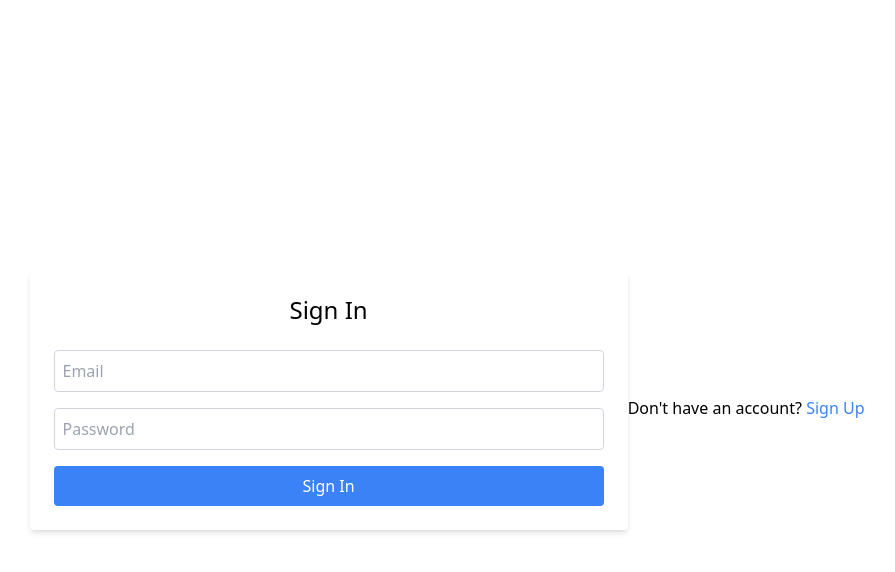
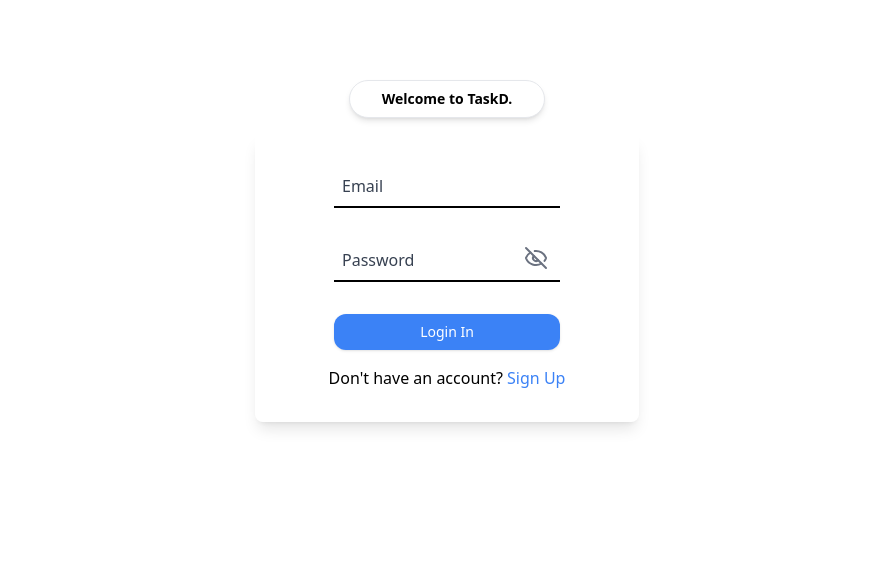
Before and after one commit to Aanshuu/taskd, a Next.js app: page /signIn in a window 1280 px wide. Shown: the top 572 px of the page, without its empty margins (193-1088 px from the left). Built offline with nearby package versions, Linux system fonts and the light colour scheme.

Commit message:
Refactor sign-in page component to improve user experience and add password visibility toggle

```diff
--- a/src/app/signIn/page.jsx
+++ b/src/app/signIn/page.jsx
@@ -3,13 +3,16 @@
 
 import { useState, useEffect } from "react";
 import { signIn, getCsrfToken } from "next-auth/react";
+import { Eye, EyeOff } from "lucide-react";
 import { useRouter } from "next/navigation";
-import Link from 'next/link';
+import { buttonVariants } from "@/components/ui/button";
+import Link from "next/link";
 
 const SignIn = () => {
   const [email, setEmail] = useState("");
   const [password, setPassword] = useState("");
   const [csrfToken, setCsrfToken] = useState("");
+  const [showPassword, setShowPassword] = useState(false);
   const router = useRouter();
 
   useEffect(() => {
@@ -35,30 +38,72 @@ const SignIn = () => {
     }
   };
 
+  const togglePasswordHandler = () => {
+    setShowPassword((prev) => !prev);
+  };
+
   return (
-    <div className="flex items-center justify-center h-screen">
-      <form onSubmit={handleSubmit} className="bg-white p-6 rounded shadow-md">
-        <h2 className="text-2xl mb-6 text-center">Sign In</h2>
+    <div className="mx-auto w-full max-w-screen-xl px-2.5 md:px-20 mb-12 mt-20 flex flex-col items-center justify-center text-center">
+      <div className="mb-4 flex max-w-fit items-center justify-center overflow-hidden rounded-full border border-gray-200 bg-white px-8 py-2 shadow-md backdrop-blur transition-all hover:border-gray-300 hover:bg-white/50">
+        <p className="text-sm font-semibold text-black">Welcome to TaskD.</p>
+      </div>
+      <div className="flex flex-col items-center justify-center w-full max-w-sm h-auto overflow-hidden bg-transparent backdrop-blur-md p-8 rounded-lg shadow-lg">
+        <form onSubmit={handleSubmit} className="">
+          <div className="flex flex-col relative w-full border-b-2 border-black mb-8">
             <input type="hidden" name="csrfToken" value={csrfToken} />
             <input
-          type="email"
-          placeholder="Email"
+              type="text"
               value={email}
               onChange={(e) => setEmail(e.target.value)}
-          className="mb-4 p-2 border border-gray-300 rounded w-full"
+              className="peer w-full px-3 py-2 mt-1 sm:text-sm focus:ring-0 bg-transparent border-none outline-none box-shadow-none"
+              required
             />
+            <label
+              htmlFor="email"
+              className="absolute text-md font-medium ml-2 text-gray-700 transition-all transform -translate-y-1/2 top-1/2 peer-placeholder-shown:top-1/2 peer-placeholder-shown:-translate-y-1/2 peer-focus:top-0 peer-focus:-translate-y-5 peer-focus:text-sm peer-valid:top-0 peer-valid:-translate-y-5 peer-valid:text-sm"
+            >
+              Email
+            </label>
+          </div>
+          <div className="flex flex-col relative w-full border-b-2 border-black mb-8">
+            <div className="flex flex-col">
               <input
-          type="password"
-          placeholder="Password"
+                type={showPassword ? "text" : "password"}
                 value={password}
                 onChange={(e) => setPassword(e.target.value)}
-          className="mb-4 p-2 border border-gray-300 rounded w-full"
+                className="peer w-full px-3 py-2 mt-1 sm:text-sm focus:ring-0 bg-transparent border-none outline-none box-shadow-none"
+                required
               />
+              <label
+                htmlFor="password"
+                className="absolute text-md font-medium ml-2 text-gray-700 transition-all transform -translate-y-1/2 top-1/2 peer-placeholder-shown:top-1/2 peer-placeholder-shown:-translate-y-1/2 peer-focus:top-0 peer-focus:-translate-y-5 peer-focus:text-sm peer-valid:top-0 peer-valid:-translate-y-5 peer-valid:text-sm"
+              >
+                Password
+              </label>
+            </div>
+            <div className="absolute inset-y-0 right-0 flex items-center pr-3 pb-1">
+              {showPassword ? (
+                <Eye
+                  className="text-gray-500 cursor-pointer"
+                  onClick={togglePasswordHandler}
+                />
+              ) : (
+                <EyeOff
+                  className="text-gray-500 cursor-pointer"
+                  onClick={togglePasswordHandler}
+                />
+              )}
+            </div>
+          </div>
+
           <button
             type="submit"
-          className="w-full bg-blue-500 text-white py-2 rounded"
+            className={buttonVariants({
+              size: "default",
+              className: "w-full py-2 rounded-xl text-white bg-blue-500",
+            })}
           >
-          Sign In
+            Login In
           </button>
         </form>
         <div className="mt-4 text-center">
@@ -70,6 +115,7 @@ const SignIn = () => {
           </p>
         </div>
       </div>
+    </div>
   );
 };
 
--- a/src/app/task/page.jsx
+++ b/src/app/task/page.jsx
@@ -134,14 +134,7 @@ export default function TaskPage() {
 
   if (!session) {
     return (
-      <div className="flex flex-col items-center justify-center min-h-screen">
-        <h2 className="text-2xl font-bold mb-6">
-          Please sign in to access tasks
-        </h2>
-        <a className="px-6 py-2 bg-blue-500 text-white rounded" href="/signIn">
-          Sign In
-        </a>
-      </div>
+      <signIn/>
     );
   }
 
```
Lines whose indentation alone changed are shown as unchanged.
